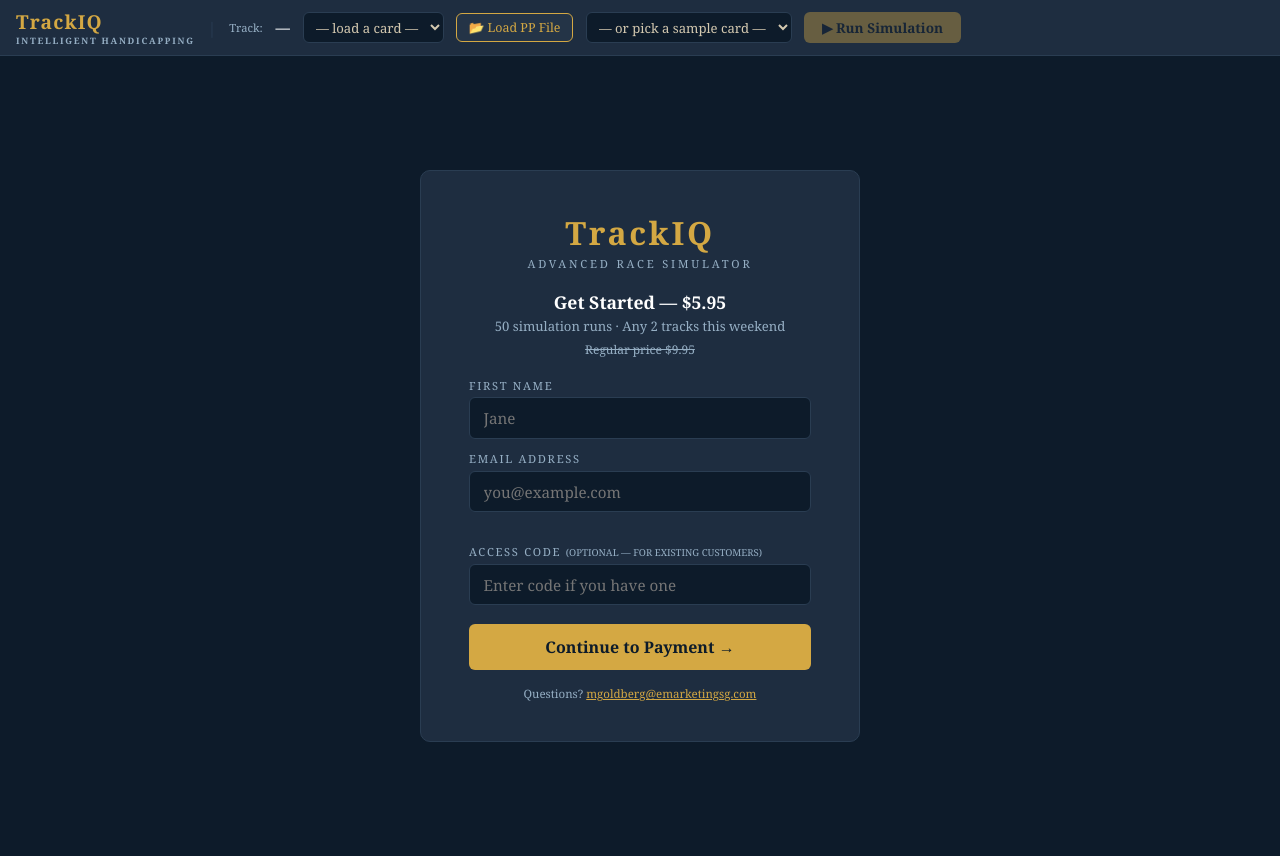
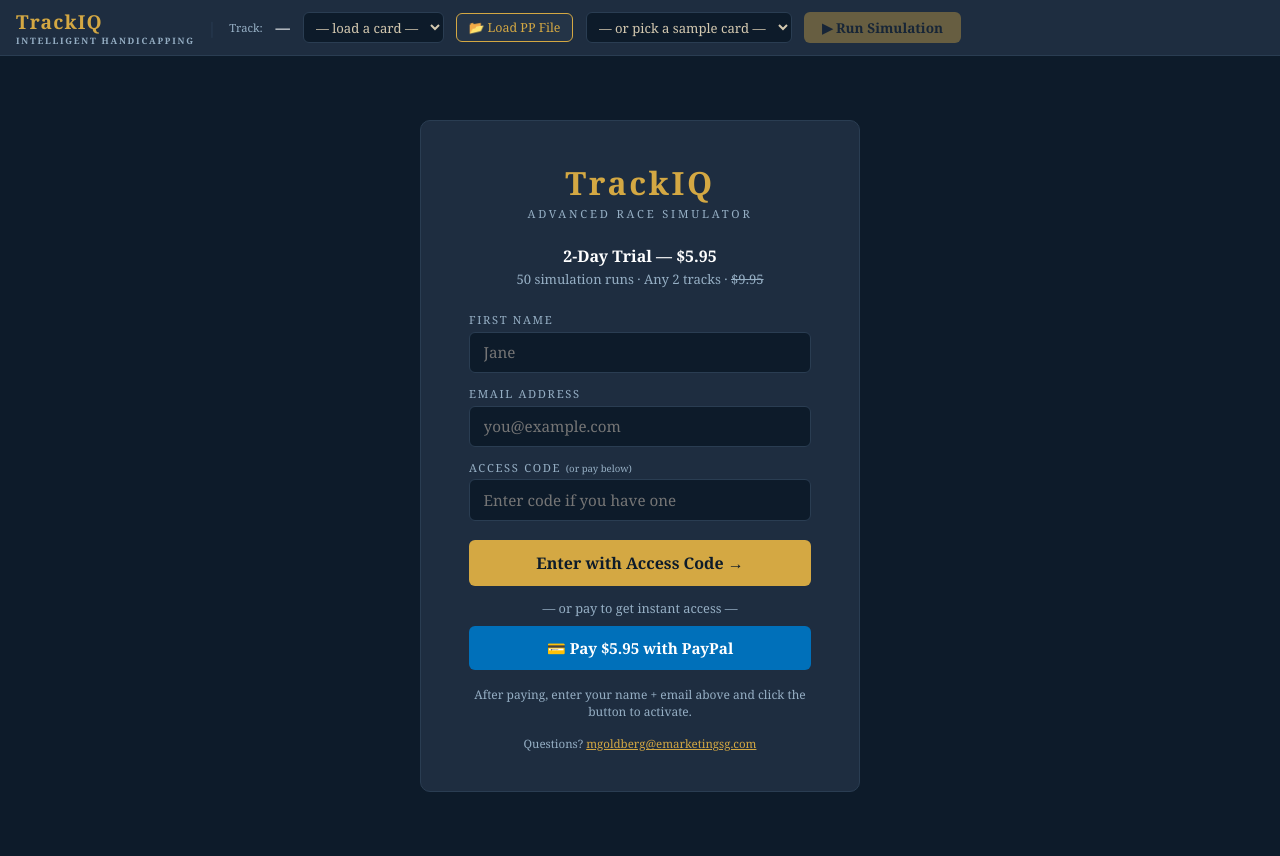
Before and after one commit to michaelgoldberg/brisai, a Flask app: page / in a window 1280 px wide. Run offline with Flask 3, Linux system fonts and the light colour scheme.

Commit message:
Simplify gate: single step, PayPal link visible, access code bypass

```diff
--- a/app.py
+++ b/app.py
@@ -105,6 +105,9 @@ def register():
     data  = request.get_json() or {}
     name  = data.get("name", "").strip()
     email = data.get("email", "").strip().lower()
+    code  = data.get("code", "").strip().upper()
+
+    ACCESS_CODES = ["TIQ2026", "TRACKIQ", "MG2026"]
 
     if not name or not email:
         return jsonify({"error": "Name and email are required."}), 400
--- a/templates/index.html
+++ b/templates/index.html
@@ -104,64 +104,38 @@ table.rtable td{padding:0.38rem 0.6rem;vertical-align:middle;}
 <div id="gate" style="display:flex;flex-direction:column;align-items:center;justify-content:center;min-height:100vh;padding:2rem;background:var(--navy);">
   <div style="background:var(--slate);border:1px solid var(--border);border-radius:10px;padding:2.5rem 3rem;width:100%;max-width:440px;text-align:center;">
     <div style="font-size:2rem;font-weight:bold;color:var(--gold);letter-spacing:0.08em;">TrackIQ</div>
-    <div style="font-size:0.7rem;letter-spacing:0.25em;color:var(--muted);text-transform:uppercase;margin-top:2px;margin-bottom:1.2rem;">Advanced Race Simulator</div>
+    <div style="font-size:0.7rem;letter-spacing:0.25em;color:var(--muted);text-transform:uppercase;margin-top:2px;margin-bottom:1.5rem;">Advanced Race Simulator</div>
 
-    <!-- Step 1 — Info -->
-    <div id="step1">
-      <div style="font-size:1.1rem;color:#fff;font-weight:bold;margin-bottom:0.2rem;">Get Started — $5.95</div>
-      <div style="font-size:0.82rem;color:var(--muted);margin-bottom:0.4rem;">50 simulation runs · Any 2 tracks this weekend</div>
-      <div style="font-size:0.75rem;color:var(--muted);text-decoration:line-through;margin-bottom:1.2rem;">Regular price $9.95</div>
+    <div style="font-size:1rem;color:#fff;font-weight:bold;margin-bottom:0.2rem;">2-Day Trial — $5.95</div>
+    <div style="font-size:0.82rem;color:var(--muted);margin-bottom:1.5rem;">50 simulation runs · Any 2 tracks · <span style="text-decoration:line-through;">$9.95</span></div>
 
     <label style="display:block;font-size:0.7rem;letter-spacing:0.15em;color:var(--muted);text-transform:uppercase;text-align:left;margin-bottom:0.3rem;">First Name</label>
     <input id="g-name" type="text" placeholder="Jane" autocomplete="given-name"
       style="width:100%;background:var(--navy);border:1px solid var(--border);border-radius:6px;color:var(--text);font-size:0.95rem;padding:0.6rem 0.85rem;font-family:inherit;outline:none;margin-bottom:0.8rem;">
+
     <label style="display:block;font-size:0.7rem;letter-spacing:0.15em;color:var(--muted);text-transform:uppercase;text-align:left;margin-bottom:0.3rem;">Email Address</label>
     <input id="g-email" type="email" placeholder="you@example.com" autocomplete="email"
+      style="width:100%;background:var(--navy);border:1px solid var(--border);border-radius:6px;color:var(--text);font-size:0.95rem;padding:0.6rem 0.85rem;font-family:inherit;outline:none;margin-bottom:0.8rem;">
+
+    <label style="display:block;font-size:0.7rem;letter-spacing:0.15em;color:var(--muted);text-transform:uppercase;text-align:left;margin-bottom:0.3rem;">Access Code <span style="font-size:0.6rem;color:var(--muted);text-transform:none;letter-spacing:0;">(or pay below)</span></label>
+    <input id="g-code" type="text" placeholder="Enter code if you have one"
       style="width:100%;background:var(--navy);border:1px solid var(--border);border-radius:6px;color:var(--text);font-size:0.95rem;padding:0.6rem 0.85rem;font-family:inherit;outline:none;margin-bottom:1.2rem;">
 
-        <label style="display:block;font-size:0.7rem;letter-spacing:0.15em;color:var(--muted);text-transform:uppercase;text-align:left;margin-bottom:0.3rem;margin-top:0.8rem;">Access Code <span style="color:var(--muted);font-size:0.6rem;letter-spacing:0;">(optional — for existing customers)</span></label>
-      <input id="g-code" type="password" placeholder="Enter code if you have one"
-        style="width:100%;background:var(--navy);border:1px solid var(--border);border-radius:6px;color:var(--text);font-size:0.95rem;padding:0.6rem 0.85rem;font-family:inherit;outline:none;margin-bottom:1.2rem;">
+    <button id="gate-btn" onclick="handleGate()"
+      style="width:100%;background:var(--gold);color:var(--navy);border:none;border-radius:6px;font-size:1rem;font-weight:bold;padding:0.75rem;cursor:pointer;font-family:Georgia,serif;margin-bottom:0.8rem;">
+      Enter with Access Code →
+    </button>
 
-    <button onclick="goToPayment()" id="gate-btn"
-        style="width:100%;background:var(--gold);color:var(--navy);border:none;border-radius:6px;font-size:1rem;font-weight:bold;padding:0.75rem;cursor:pointer;font-family:Georgia,serif;">
-        Continue to Payment →
-      </button>
-      <div id="gate-err" style="display:none;margin-top:0.8rem;background:rgba(224,85,85,0.15);border:1px solid var(--red);border-radius:6px;color:var(--red);font-size:0.82rem;padding:0.5rem 0.8rem;text-align:left;"></div>
-    </div>
-
-    <!-- Step 2 — Payment -->
-    <div id="step2" style="display:none;">
-      <div style="font-size:1rem;color:#fff;font-weight:bold;margin-bottom:0.3rem;">Complete Payment</div>
-      <div style="font-size:0.82rem;color:var(--muted);margin-bottom:1.2rem;">Click the PayPal button below to pay $5.95 securely</div>
-
-      <div style="background:var(--navy);border:1px solid var(--border);border-radius:6px;padding:0.8rem;margin-bottom:1rem;font-size:0.82rem;color:var(--text);text-align:left;">
-        <div style="color:var(--gold);font-weight:bold;margin-bottom:0.3rem;">Your Order</div>
-        <div>TrackIQ Advanced Race Simulator</div>
-        <div style="color:var(--muted);font-size:0.75rem;">50 simulation runs · Any 2 tracks this weekend</div>
-        <div style="margin-top:0.5rem;font-size:1rem;font-weight:bold;color:#fff;">$5.95 <span style="font-size:0.72rem;color:var(--muted);text-decoration:line-through;">$9.95</span></div>
-      </div>
+    <div style="font-size:0.8rem;color:var(--muted);margin-bottom:0.6rem;">— or pay to get instant access —</div>
 
     <a href="https://www.paypal.com/ncp/payment/VRHG3845PDVAW" target="_blank"
-        style="display:block;background:#0070ba;color:#fff;border:none;border-radius:6px;font-size:1rem;font-weight:bold;padding:0.8rem;cursor:pointer;text-decoration:none;margin-bottom:0.8rem;">
+      style="display:block;background:#0070ba;color:#fff;border-radius:6px;font-size:0.95rem;font-weight:bold;padding:0.75rem;text-decoration:none;margin-bottom:1rem;">
       💳 Pay $5.95 with PayPal
     </a>
 
-      <div style="font-size:0.78rem;color:var(--muted);margin-bottom:1rem;">
-        After paying, click the button below to activate your account:
-      </div>
+    <div style="font-size:0.75rem;color:var(--muted);">After paying, enter your name + email above and click the button to activate.</div>
 
-      <button onclick="doRegister()"
-        style="width:100%;background:var(--green);color:#000;border:none;border-radius:6px;font-size:0.95rem;font-weight:bold;padding:0.7rem;cursor:pointer;font-family:Georgia,serif;">
-        ✓ I've Paid — Activate My Account
-      </button>
-
-      <button onclick="document.getElementById('step1').style.display='block';document.getElementById('step2').style.display='none';"
-        style="width:100%;background:transparent;border:1px solid var(--border);border-radius:6px;color:var(--muted);font-size:0.8rem;padding:0.4rem;cursor:pointer;margin-top:0.5rem;font-family:inherit;">
-        ← Back
-      </button>
-    </div>
-
+    <div id="gate-err" style="display:none;margin-top:0.8rem;background:rgba(224,85,85,0.15);border:1px solid var(--red);border-radius:6px;color:var(--red);font-size:0.82rem;padding:0.5rem 0.8rem;text-align:left;"></div>
     <div style="margin-top:1rem;font-size:0.72rem;color:var(--muted);">Questions? <a href="mailto:mgoldberg@emarketingsg.com" style="color:var(--gold);">mgoldberg@emarketingsg.com</a></div>
   </div>
 </div>
@@ -369,94 +343,48 @@ function toggleScr(pp,btn){
 
 // ── GATE ──────────────────────────────────────────────────────────────────
 const ACCESS_CODES = ['TIQ2026','TRACKIQ','MG2026'];
-function goToPayment() {
-  const name=document.getElementById('g-name').value.trim();
-  const email=document.getElementById('g-email').value.trim();
-  const codeEl=document.getElementById('g-code');
-  const code=codeEl?codeEl.value.trim().toUpperCase():'';
-  document.getElementById('gate-err').style.display='none';
-  if(!name){showGateErr('Please enter your first name.');return;}
-  if(!email||!email.includes('@')){showGateErr('Please enter a valid email address.');return;}
-  if(code&&ACCESS_CODES.includes(code)){doRegister();return;}
-  document.getElementById('step1').style.display='none';
-  document.getElementById('step2').style.display='block';
-}
-let simCount = 0;
-let simLimit = 50;
-let userName = '';
+let simCount=0, simLimit=50, userName='';
 
-function doRegister() {
-  const name  = document.getElementById('g-name').value.trim();
-  const email = document.getElementById('g-email').value.trim();
+function handleGate() {
+  const name  = (document.getElementById('g-name').value||'').trim();
+  const email = (document.getElementById('g-email').value||'').trim();
+  const code  = (document.getElementById('g-code').value||'').trim().toUpperCase();
   const btn   = document.getElementById('gate-btn');
-  const err   = document.getElementById('gate-err');
-  err.style.display = 'none';
 
-  if (!name) { showGateErr('Please enter your first name.'); return; }
+  if (!name)  { showGateErr('Please enter your first name.'); return; }
   if (!email || !email.includes('@')) { showGateErr('Please enter a valid email address.'); return; }
 
-  btn.disabled = true;
-  btn.textContent = 'Checking…';
+  btn.disabled=true; btn.textContent='Activating…';
 
   fetch('/register', {
-    method: 'POST',
-    headers: {'Content-Type': 'application/json'},
-    body: JSON.stringify({name, email})
+    method:'POST',
+    headers:{'Content-Type':'application/json'},
+    body:JSON.stringify({name, email, code})
   })
-  .then(r => r.json())
-  .then(data => {
-    if (data.blocked) {
-      showGateErr('Your trial has ended (50 simulations used). Contact mgoldberg@emarketingsg.com to upgrade.');
-      btn.disabled = false; btn.textContent = 'Start Simulating →';
-      return;
-    }
-    if (data.error) {
-      showGateErr(data.error);
-      btn.disabled = false; btn.textContent = 'Start Simulating →';
-      return;
-    }
-    // Success
-    simCount = data.sim_count || 0;
-    simLimit = data.sim_limit || 50;
-    userName = name;
-    document.getElementById('gate').style.display = 'none';
-    document.getElementById('app-wrap').style.display = 'flex';
+  .then(r=>r.json())
+  .then(data=>{
+    btn.disabled=false; btn.textContent='Enter with Access Code →';
+    if (data.blocked) { showGateErr('Trial limit reached. Contact mgoldberg@emarketingsg.com to upgrade.'); return; }
+    if (data.error)   { showGateErr(data.error); return; }
+    simCount=data.sim_count||0; simLimit=data.sim_limit||50; userName=name;
+    document.getElementById('gate').style.display='none';
+    document.getElementById('app-wrap').style.display='flex';
     updateSimCounter();
     initSamples();
   })
-  .catch(() => {
-    showGateErr('Connection error — please try again.');
-    btn.disabled = false; btn.textContent = 'Start Simulating →';
-  });
+  .catch(()=>{ btn.disabled=false; btn.textContent='Enter with Access Code →'; showGateErr('Connection error — please try again.'); });
 }
 
-function showGateErr(msg) {
-  const e = document.getElementById('gate-err');
-  e.textContent = msg; e.style.display = 'block';
+function showGateErr(msg){ const e=document.getElementById('gate-err'); e.textContent=msg; e.style.display='block'; }
+
+function updateSimCounter(){
+  const el=document.getElementById('sim-counter'); if(!el)return;
+  const rem=simLimit-simCount;
+  el.innerHTML=rem<=5?`<span style="color:var(--red);font-weight:bold;">${rem} simulations remaining</span>`:`${rem} of ${simLimit} runs remaining`;
 }
+function checkSimLimit(){ if(simCount>=simLimit){showError('Trial limit reached. Contact mgoldberg@emarketingsg.com to upgrade.');return false;}return true;}
 
-function updateSimCounter() {
-  const remaining = simLimit - simCount;
-  const el = document.getElementById('sim-counter');
-  if (!el) return;
-  if (remaining <= 5) {
-    el.innerHTML = `<span style="color:var(--red);font-weight:bold;">${remaining} simulations remaining</span>`;
-  } else {
-    el.textContent = `${remaining} of ${simLimit} runs remaining`;
-  }
-}
-
-function checkSimLimit() {
-  if (simCount >= simLimit) {
-    showError('Trial limit reached (50 simulations). Contact mgoldberg@emarketingsg.com to upgrade.');
-    return false;
-  }
-  return true;
-}
-
-['g-name','g-email'].forEach(id => {
-  document.getElementById(id).addEventListener('keydown', e => { if(e.key==='Enter') doRegister(); });
-});
+document.addEventListener('keydown',e=>{if(e.key==='Enter'&&document.getElementById('gate').style.display!=='none')handleGate();});
 
 function setR(html){document.getElementById('results').innerHTML=html;}
 function showErr(msg){const e=document.getElementById('error-bar');e.textContent=msg;e.style.display='block';}
```
Lines whose indentation alone changed are shown as unchanged.
